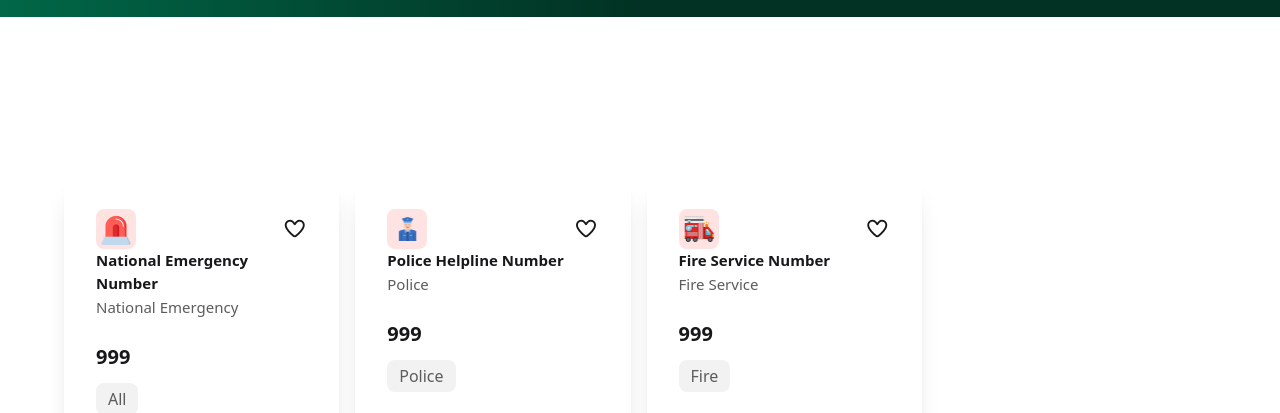
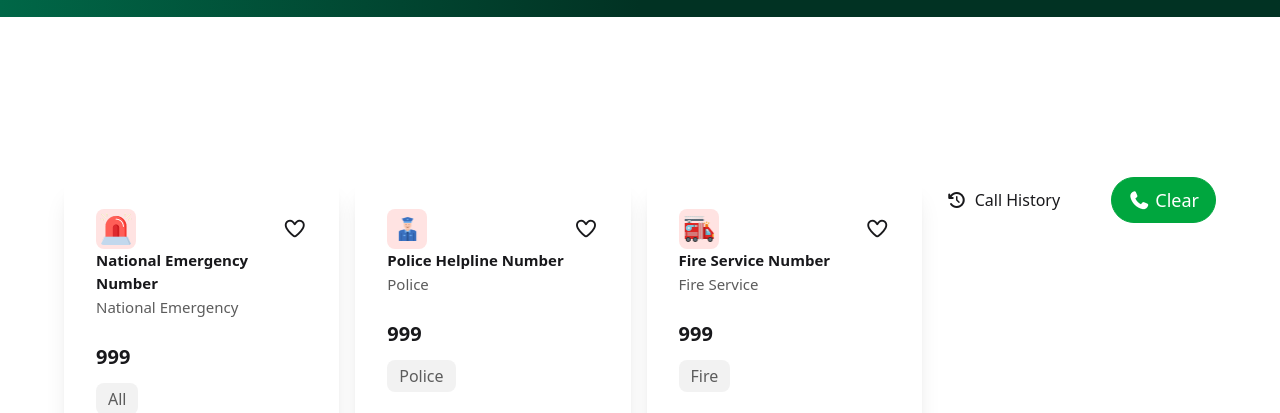
Before and after one commit to MD-Shihab-Hossain/B12-A5-Emergency-Hotline, a plain HTML site: page index.html in a window 1280 px wide. Shown: the part 340-753 px from the top of the page. Drawn offline with nearby package versions, Linux system fonts and the light colour scheme.

Commit message:
Add call history section layout with clear button

```diff
--- a/index.html
+++ b/index.html
@@ -127,7 +127,7 @@
                 </button>
               </div>
             </div>
-            <!-- card 2 -->
+            <!--  Police Helpline Number card 2 -->
             <div class="shadow-xl rounded-xl p-8">
               <div class="flex justify-between items-center">
                 <img
@@ -161,7 +161,7 @@
                 </button>
               </div>
             </div>
-            <!-- card 3 -->
+            <!-- Fire Service Number card 3 -->
             <div class="shadow-xl rounded-xl p-8">
               <div class="flex justify-between items-center">
                 <img
@@ -197,7 +197,7 @@
                 </button>
               </div>
             </div>
-            <!-- card 4 -->
+            <!-- Ambulance Service card 4 -->
             <div class="shadow-xl rounded-xl p-8">
               <div class="flex justify-between items-center">
                 <img
@@ -235,7 +235,7 @@
                 </button>
               </div>
             </div>
-            <!-- card 5 -->
+            <!-- Women & Child Helpline card 5 -->
             <div class="shadow-xl rounded-xl p-8">
               <div class="flex justify-between items-center">
                 <img
@@ -271,7 +271,7 @@
                 </button>
               </div>
             </div>
-            <!-- card 6 -->
+            <!-- Anti-Corruption Helpline card 6 -->
             <div class="shadow-xl rounded-xl p-8">
               <div class="flex justify-between items-center">
                 <img
@@ -307,7 +307,7 @@
                 </button>
               </div>
             </div>
-            <!-- card 7 -->
+            <!-- Electricity Helpline card 7 -->
             <div class="shadow-xl rounded-xl p-8">
               <div class="flex justify-between items-center">
                 <img
@@ -343,7 +343,7 @@
                 </button>
               </div>
             </div>
-            <!-- card 8 -->
+            <!-- Brac Helpline card 8 -->
             <div class="shadow-xl rounded-xl p-8">
               <div class="flex justify-between items-center">
                 <img
@@ -377,7 +377,7 @@
                 </button>
               </div>
             </div>
-            <!-- card 9 -->
+            <!-- Bangladesh Railway Helpline card 9 -->
             <div class="shadow-xl rounded-xl p-8">
               <div class="flex justify-between items-center">
                 <img
@@ -415,6 +415,27 @@
             </div>
           </div>
           <div class="col-span-12 md:col-span-3 mt-12">
+            <!-- History title -->
+            <div class="flex justify-between items-center">
+              <div class="flex gap-2 items-center">
+                <i class="fa-solid fa-clock-rotate-left"></i>
+                <h3>Call History</h3>
+              </div>
+              <div>
+                <button
+                  id="clear-btn"
+                  class="w-full block bg-[#00A63E] text-white font-medium text-lg px-4 py-2 rounded-3xl cursor-pointer hover:bg-white hover:text-[#00A63E] transition-all duration-200 hover:border hover:border-[#00A63E] border border-[#00A63E]">
+                  <i class="fa-solid fa-phone"></i> Clear
+                </button>
+              </div>
+            </div>
+            <!-- History body  -->
+            <div id="card-body">
+            </div>
+          </div>
+        </div>
+      </section>
+    </main>
 
     <script src="./index.js"></script>
   </body>
```
